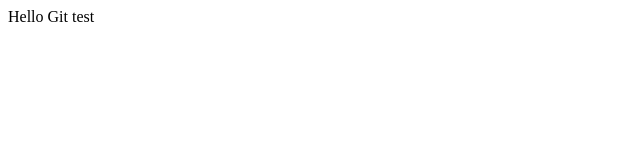
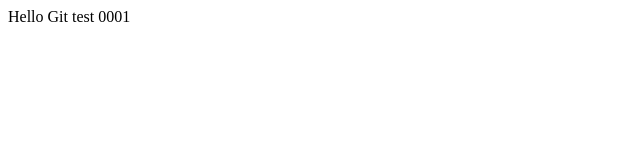
Before and after one commit to OudonePKL/git-demo01, a plain HTML site: page index.html in a window 1280 px wide. Shown: the full height of the page, 0-640 px from the left. Drawn offline with Linux system fonts and the light colour scheme.

Commit message:
add 0001

```diff
--- a/index.html
+++ b/index.html
@@ -6,6 +6,6 @@
     <title>Document</title>
 </head>
 <body>
-    Hello Git test
+    Hello Git test 0001
 </body>
 </html>
```
